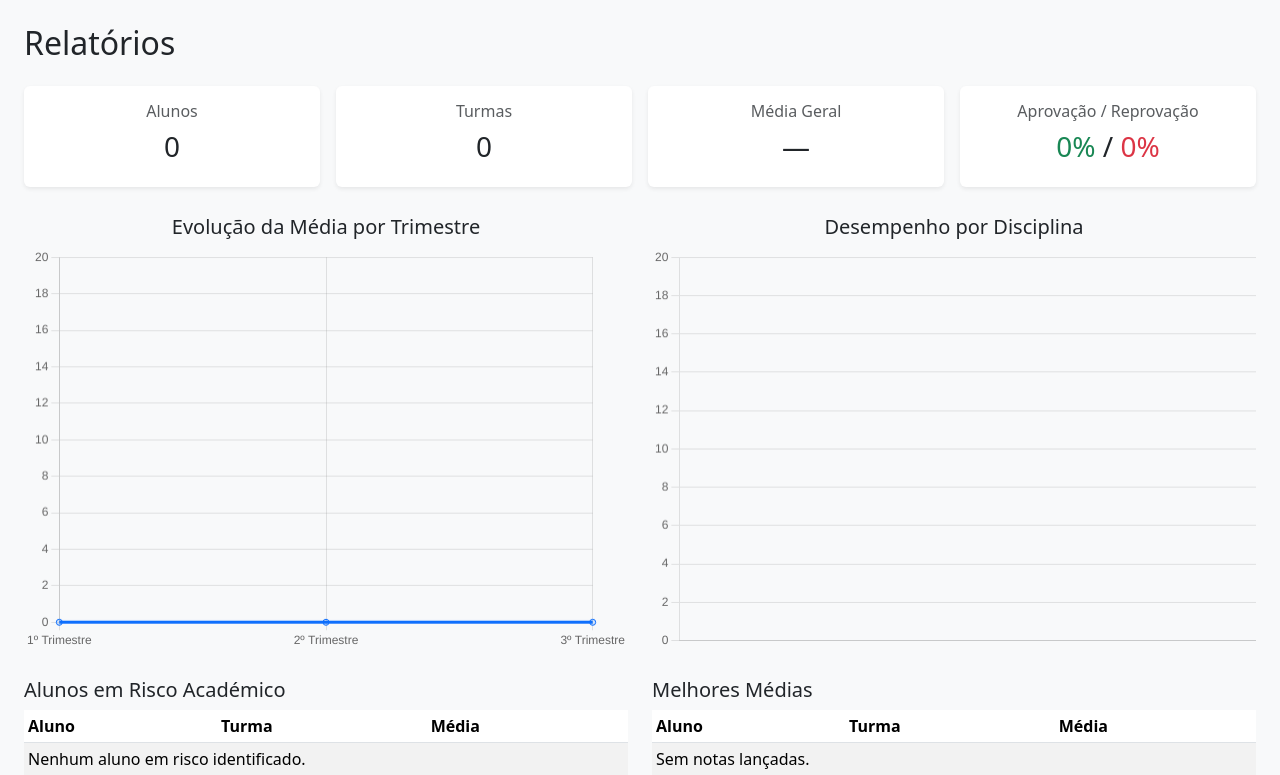
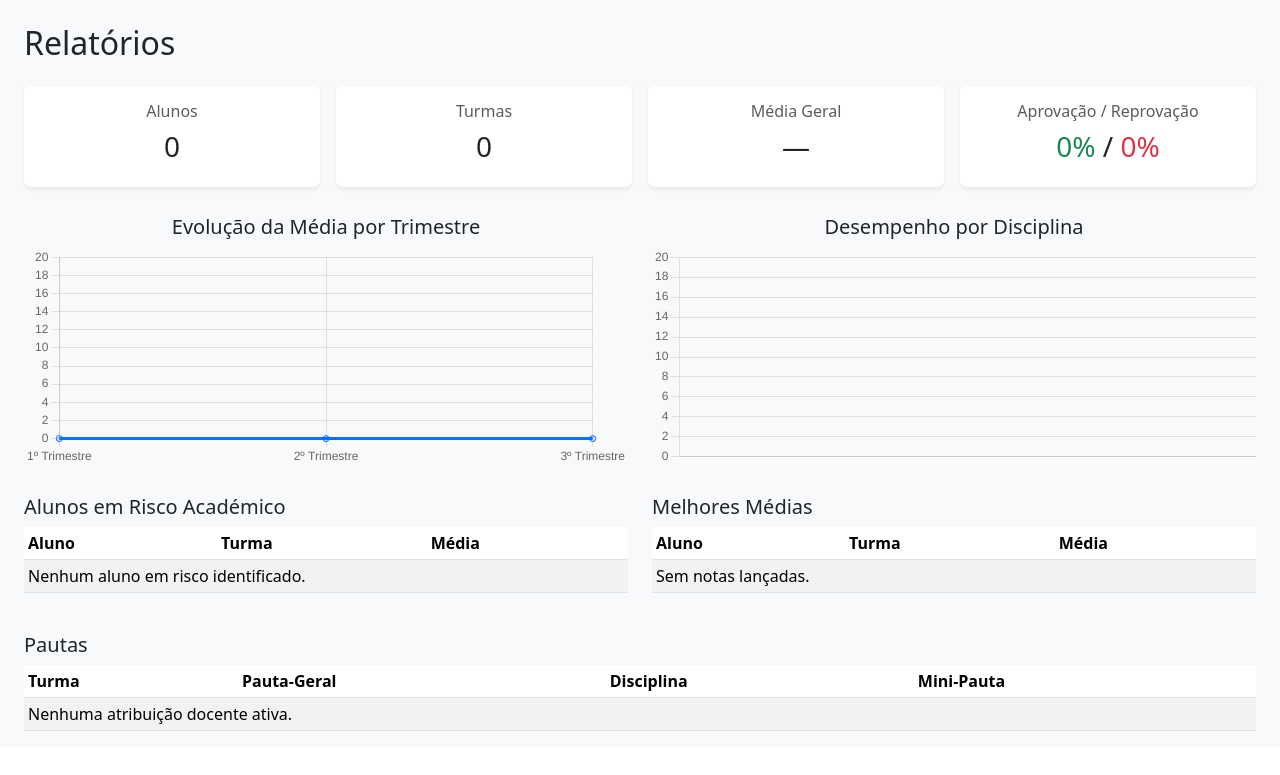
Before and after one commit to pazamaza/gestao_pautas, a Django app: page /pautas/relatorios/ in a window 1280 px wide. Shown: the part 56-831 px from the top of the page. After the commit the page ends 787 px from the top, so only its background shows below. Run offline with Django 5.2, Linux system fonts and the light colour scheme; the visitor is signed in with stand-in values (Sample User, id 1); data comes from the database, SQL or seed files in the repository; data that the repository does not hold is empty; some libraries are stand-ins or nearby versions.

Commit message:
fix: reduzir tamanho dos graficos nas paginas de relatorio de aproveitamento e assiduidade
Os graficos de relatorios.html e relatorio_assiduidade.html nao tinham
maintainAspectRatio:false nem um contentor com altura maxima em CSS,
ao contrario dos graficos do dashboard - por isso o Chart.js escalava
o canvas com base na largura da coluna, ficando desproporcionalmente
alto. Adiciona maintainAspectRatio:false em relatorios_charts.js e
assiduidade_charts.js, e uma nova classe .relatorio-chart-container
(max-height:220px) em dashboard.css.

```diff
--- a/static/css/dashboard.css
+++ b/static/css/dashboard.css
@@ -30,6 +30,10 @@
 
 .dashboard-chart-card.chart-tall canvas {
     max-height: 320px;
+}
+
+.relatorio-chart-container canvas {
+    max-height: 220px;
 }
 
 .atalho-btn {
--- a/static/js/assiduidade_charts.js
+++ b/static/js/assiduidade_charts.js
@@ -2,6 +2,7 @@ document.addEventListener('DOMContentLoaded', function () {
     const estadosEl = document.getElementById('grafico-estados');
     const turmasEl = document.getElementById('grafico-turmas');
 
+    // Gráfico: Distribuição de estados de frequência — Presente/Falta/Justificada (doughnut)
     if (estadosEl) {
         const labels = JSON.parse(document.getElementById('estados-labels').textContent);
         const dados = JSON.parse(document.getElementById('estados-dados').textContent);
@@ -17,6 +18,7 @@ document.addEventListener('DOMContentLoaded', function () {
             },
             options: {
                 responsive: true,
+                maintainAspectRatio: false,
                 plugins: {
                     legend: { position: 'bottom' },
                 },
@@ -24,6 +26,7 @@ document.addEventListener('DOMContentLoaded', function () {
         });
     }
 
+    // Gráfico: Presentes/Ausentes/Justificadas por turma (barras empilhadas)
     if (turmasEl) {
         const labels = JSON.parse(document.getElementById('turma-labels').textContent);
         const presentes = JSON.parse(document.getElementById('turma-presentes').textContent);
@@ -42,6 +45,7 @@ document.addEventListener('DOMContentLoaded', function () {
             },
             options: {
                 responsive: true,
+                maintainAspectRatio: false,
                 scales: {
                     x: { stacked: true },
                     y: { stacked: true, beginAtZero: true },
--- a/static/js/relatorios_charts.js
+++ b/static/js/relatorios_charts.js
@@ -2,6 +2,7 @@ document.addEventListener('DOMContentLoaded', function () {
     const evolucaoEl = document.getElementById('grafico-evolucao');
     const disciplinasEl = document.getElementById('grafico-disciplinas');
 
+    // Gráfico: Evolução da média (MT) do professor/turma por período (linha)
     if (evolucaoEl) {
         const labels = JSON.parse(document.getElementById('evolucao-labels').textContent);
         const dados = JSON.parse(document.getElementById('evolucao-dados').textContent);
@@ -21,12 +22,14 @@ document.addEventListener('DOMContentLoaded', function () {
             },
             options: {
                 responsive: true,
+                maintainAspectRatio: false,
                 scales: { y: { beginAtZero: true, max: 20 } },
                 plugins: { legend: { display: false } },
             },
         });
     }
 
+    // Gráfico: Média final (MF) por disciplina (barras)
     if (disciplinasEl) {
         const labels = JSON.parse(document.getElementById('disciplinas-labels').textContent);
         const dados = JSON.parse(document.getElementById('disciplinas-dados').textContent);
@@ -43,6 +46,7 @@ document.addEventListener('DOMContentLoaded', function () {
             },
             options: {
                 responsive: true,
+                maintainAspectRatio: false,
                 scales: { y: { beginAtZero: true, max: 20 } },
                 plugins: { legend: { display: false } },
             },
--- a/templates/frequencias/relatorio_assiduidade.html
+++ b/templates/frequencias/relatorio_assiduidade.html
@@ -6,6 +6,7 @@ Relatório de Assiduidade
 {% endblock %}
 
 {% block content %}
+<link rel="stylesheet" href="{% static 'css/dashboard.css' %}">
 <div class="container-fluid mt-4">
     <h2>Relatório de Assiduidade</h2>
 
@@ -67,13 +68,13 @@ Relatório de Assiduidade
     </div>
 
     <div class="row g-4 mt-1">
-        <div class="col-md-5">
+        <div class="col-md-5 relatorio-chart-container">
             <h5 class="text-center">Distribuição de Presenças</h5>
             <canvas id="grafico-estados" height="220"></canvas>
             {{ estados_labels|json_script:"estados-labels" }}
             {{ estados_dados|json_script:"estados-dados" }}
         </div>
-        <div class="col-md-7">
+        <div class="col-md-7 relatorio-chart-container">
             <h5 class="text-center">Absentismo por Turma</h5>
             <canvas id="grafico-turmas" height="220"></canvas>
             {{ turma_labels|json_script:"turma-labels" }}
--- a/templates/pautas/relatorios.html
+++ b/templates/pautas/relatorios.html
@@ -6,6 +6,7 @@ Relatórios
 {% endblock %}
 
 {% block content %}
+<link rel="stylesheet" href="{% static 'css/dashboard.css' %}">
 <div class="container-fluid mt-4">
     <h2>Relatórios</h2>
 
@@ -45,13 +46,13 @@ Relatórios
     </div>
 
     <div class="row g-4 mt-1">
-        <div class="col-md-6">
+        <div class="col-md-6 relatorio-chart-container">
             <h5 class="text-center">Evolução da Média por Trimestre</h5>
             <canvas id="grafico-evolucao" height="200"></canvas>
             {{ evolucao_labels|json_script:"evolucao-labels" }}
             {{ evolucao_dados|json_script:"evolucao-dados" }}
         </div>
-        <div class="col-md-6">
+        <div class="col-md-6 relatorio-chart-container">
             <h5 class="text-center">Desempenho por Disciplina</h5>
             <canvas id="grafico-disciplinas" height="200"></canvas>
             {{ disciplinas_labels|json_script:"disciplinas-labels" }}
```
